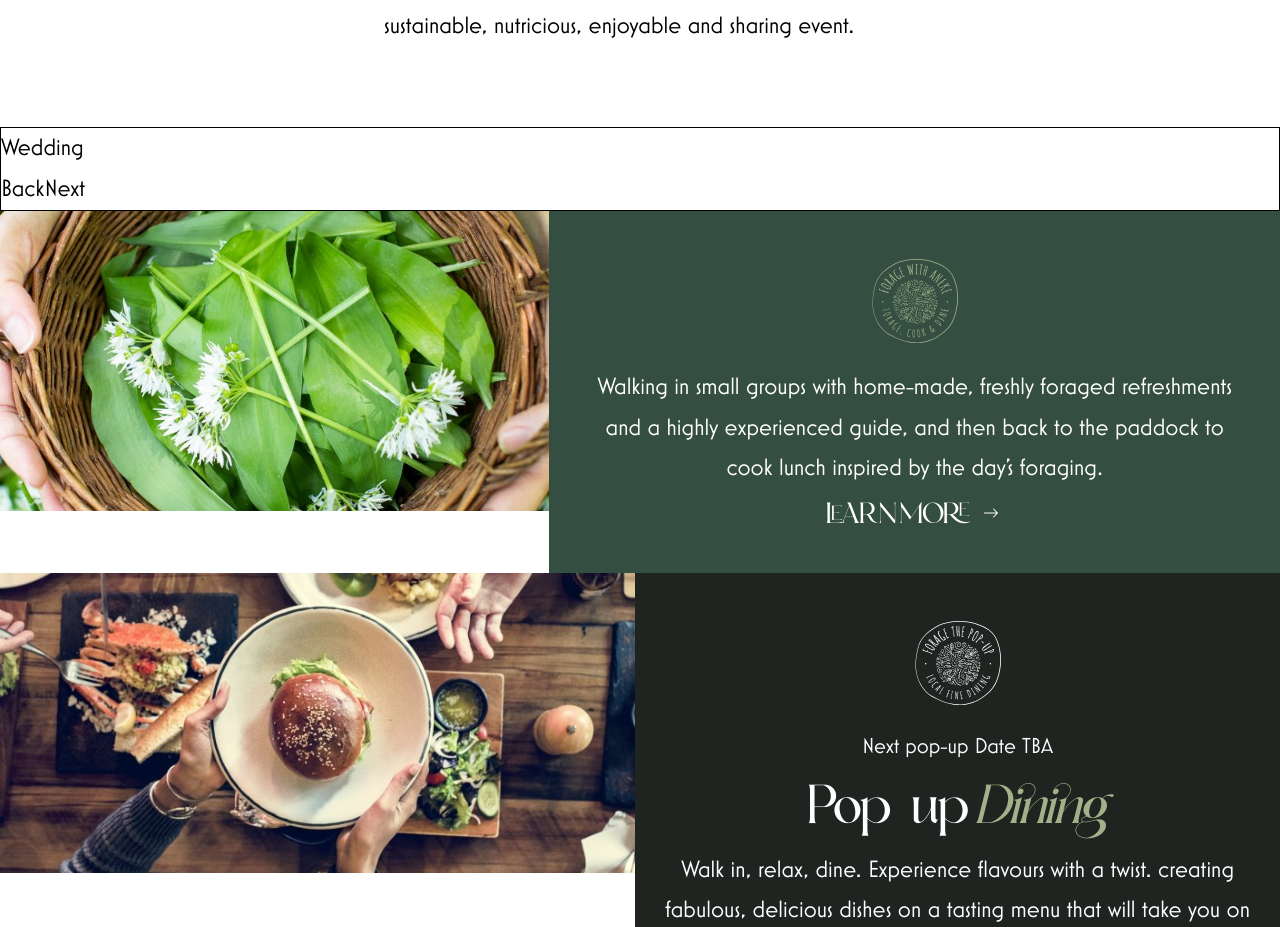
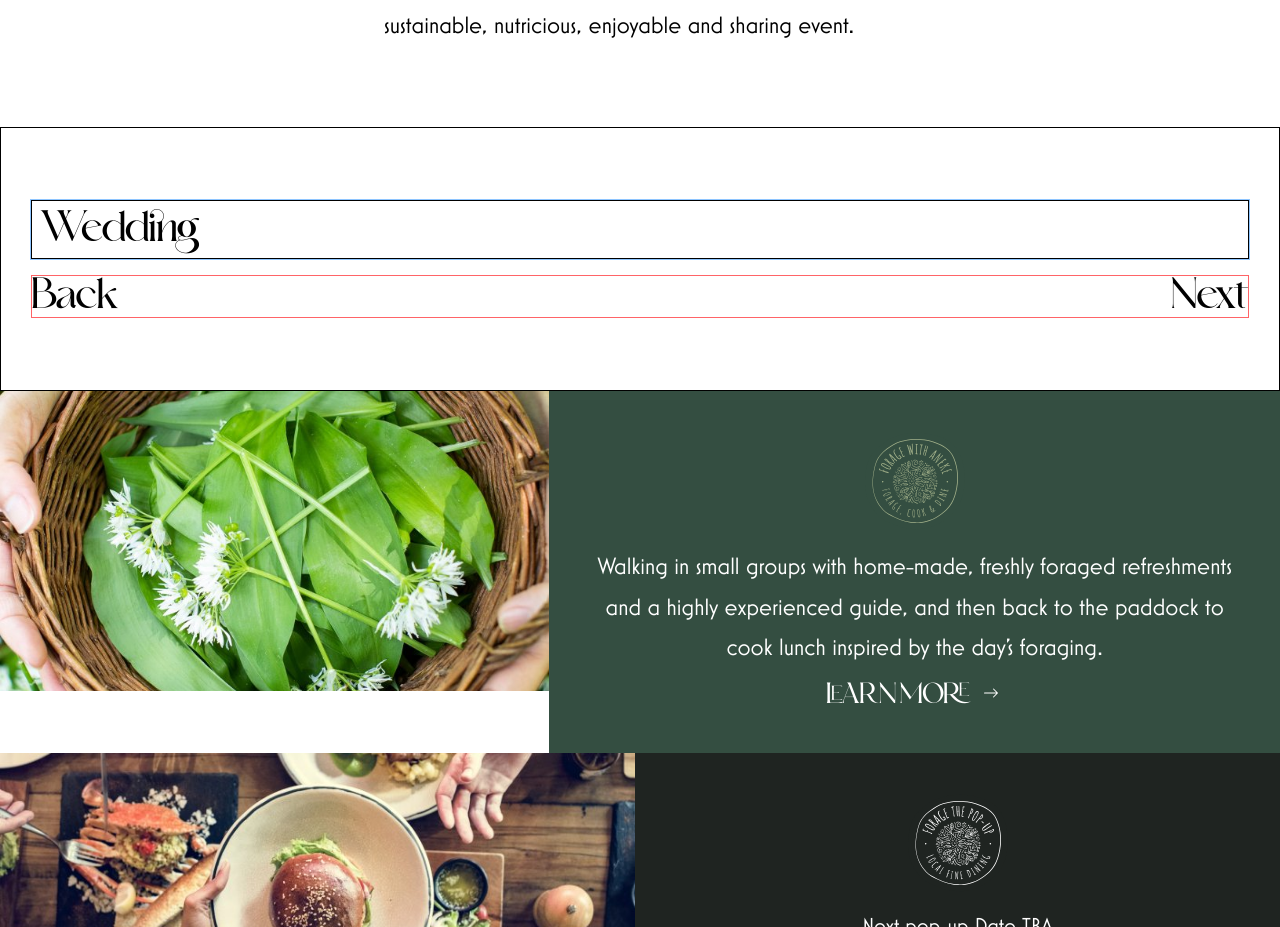
Before and after one commit to suleiman-hamza/food-by-aneke-cl, a React (Vite) app: page / in a window 1280 px wide. Shown: the part 1220-2147 px from the top of the page. Built offline with nearby package versions, Linux system fonts and the light colour scheme.

Commit message:
fix: enhance Carousel component layout and styling for improved user experience

```diff
--- a/src/components/Carousel/Carousel.tsx
+++ b/src/components/Carousel/Carousel.tsx
@@ -8,11 +8,13 @@ export default function Carousel() {
   const goToPrev = () => emblaApi?.scrollPrev();
   const goToNext = () => emblaApi?.scrollNext();
   return (
-    <section className="border">
+    <section className="container border font-alonira py-12 md:py-18">
       <div className="embla">
-        <div className={styles.embla__viewport} ref={emblaRef}>
+        <div className={`${styles.embla__viewport} outline outline-blue-300 mb-4`} ref={emblaRef}>
           <div className={styles.embla__container}>
-            <div className={styles.embla__slide}>Wedding</div>
+            <div className={`${styles.embla__slide} p-2 border w-full h-auto`}>
+              <span>Wedding</span>
+            </div>
             <div className={styles.embla__slide}>Pop-up Dining</div>
             <div className={styles.embla__slide}>Private Chef</div>
             <div className={styles.embla__slide}>Bespoke Evevnt</div>
@@ -20,6 +22,7 @@ export default function Carousel() {
           </div>
         </div>
 
+        <div className="border border-red-400 flex justify-between">
           <button className="embla__prev" onClick={goToPrev}>
             Back
           </button>
@@ -27,6 +30,7 @@ export default function Carousel() {
             Next
           </button>
         </div>
+      </div>
     </section>
   );
 }
```
Lines whose indentation alone changed are shown as unchanged.
